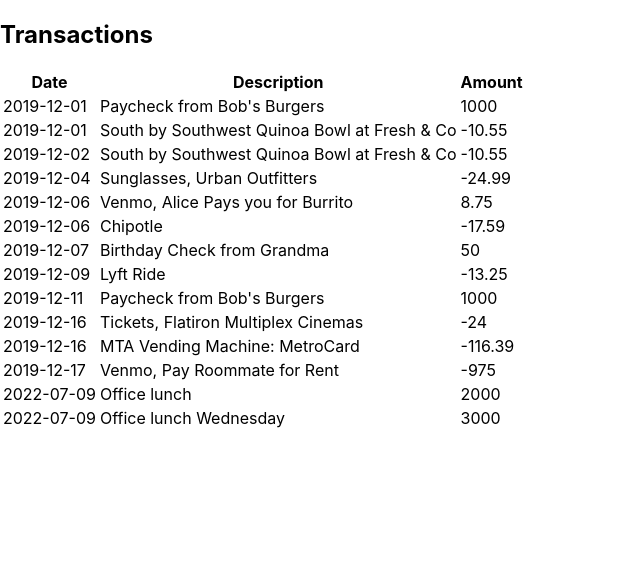
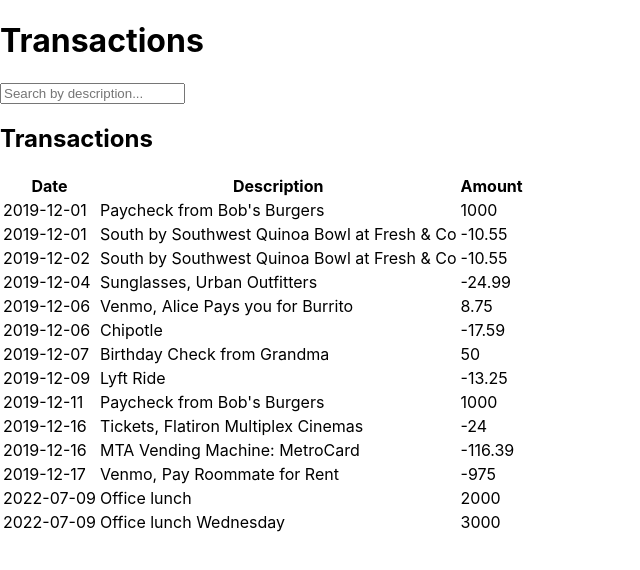
Before and after one commit to edwinaloo/CODE-CHALLENGE, a React (Create React App) app in the folder code/: page / in a window 1280 px wide. Shown: the top 570 px of the page, without its empty margins (0-640 px from the left). Built offline with nearby package versions, Linux system fonts and the light colour scheme; data requests are answered from the project's data file.

Commit message:
app.js fix

```diff
--- a/code/src/Components/App.js
+++ b/code/src/Components/App.js
@@ -1,10 +1,50 @@
-import React from 'react';
-import TransactionList from './Transactionlist';
+import React, { useState, useEffect } from 'react';
+import TransactionsTable from './Transactionlist';
 
 function App() {
+  const [transactions, setTransactions] = useState([]);
+  const [filteredTransactions, setFilteredTransactions] = useState([]);
+  const [searchTerm, setSearchTerm] = useState('');
+
+  useEffect(() => {
+    fetch('http://localhost:8001/transactions')
+      .then(response => response.json())
+      .then(data => {
+        setTransactions(data);
+        setFilteredTransactions(data);
+      })
+      .catch(error => console.error(error));
+  }, []);
+
+  const handleSearch = event => {
+    const term = event.target.value.toLowerCase();
+    setSearchTerm(term);
+
+    const filtered = transactions.filter(
+      transaction => transaction.description.toLowerCase().includes(term)
+    );
+
+    setFilteredTransactions(filtered);
+  };
+
+  const handleAddTransaction = transaction => {
+    setTransactions([...transactions, transaction]);
+    setFilteredTransactions([...filteredTransactions, transaction]);
+  };
+
   return (
     <div>
-      <TransactionList />
+      <h1>Transactions</h1>
+      <input
+        type="text"
+        placeholder="Search by description..."
+        value={searchTerm}
+        onChange={handleSearch}
+      />
+      <TransactionsTable
+        transactions={filteredTransactions}
+        onAddTransaction={handleAddTransaction}
+      />
     </div>
   );
 }
```
